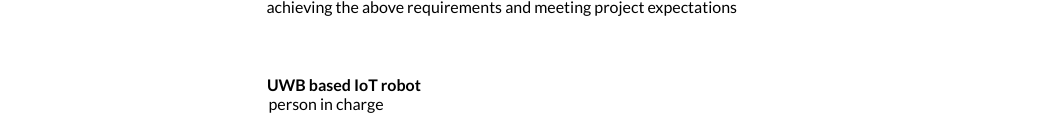
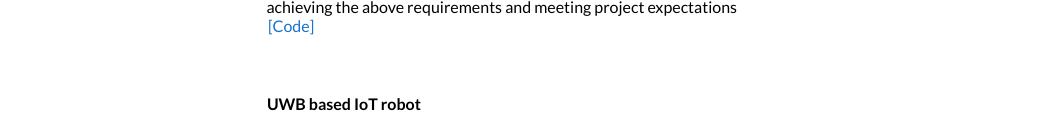
Before and after one commit to pzh1202/pzh1202.github.io, a plain HTML site: page index.html in a window 1280 px wide. Shown: the part 1373-1488 px from the top of the page, without its empty margins (128-1170 px from the left). Drawn offline with Linux system fonts and the light colour scheme.

Commit message:
Update index.html

```diff
--- a/index.html
+++ b/index.html
@@ -182,6 +182,7 @@ and retrieval process by inputting PDF. And conduct testing on required standard
 license numbers, and identify content that can be added or subtracted for efficacy, and search for special characters.  </div>
               <div style="text-indent:0.1em"> <strong>Achievement</strong>   A simple interactive interface was built using tkenter, achieving the above requirements and meeting project
 expectations</div>
+	      <div style="text-indent:0.1em"> <a href="https://github.com/pzh1202/Trademark-content-detection-and-recognition">[Code]</a>
               </td>
 		<td style="padding:20px;width:15%;vertical-align:middle">
 		<video width="160" controls>
```
